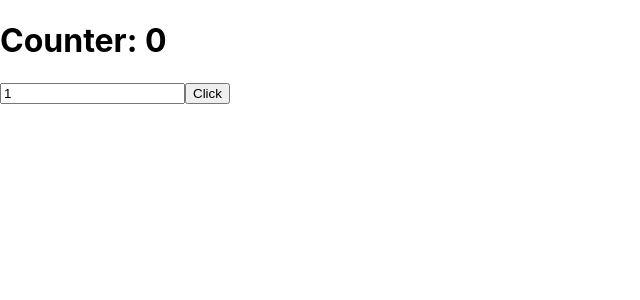
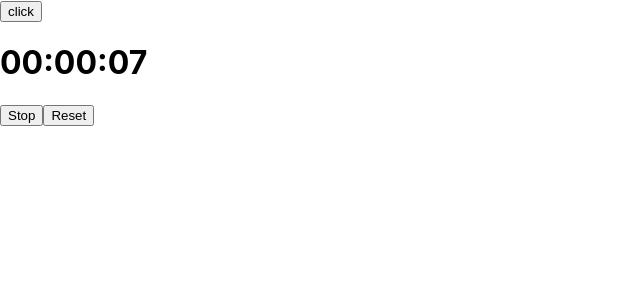
Before and after one commit to Lubov1506/remember, a React (Create React App) app: page / in a window 1280 px wide. Shown: the top 300 px of the page, without its empty margins (0-640 px from the left). Built offline with nearby package versions, Linux system fonts and the light colour scheme.

Commit message:
StopWatch

```diff
--- a/package.json
+++ b/package.json
@@ -11,6 +11,7 @@
     "@testing-library/user-event": "^13.5.0",
     "animate.css": "^4.1.1",
     "classnames": "^2.3.1",
+    "date-fns": "^2.29.3",
     "formik": "^2.2.9",
     "query-string": "^7.1.1",
     "react": "^18.2.0",
--- a/src/App.js
+++ b/src/App.js
@@ -10,7 +10,7 @@ class App extends Component {
   }
 
   render () {
-    return <Clicker />
+    return <Home />
   }
 }
 
--- a/src/components/Home/index.js
+++ b/src/components/Home/index.js
@@ -1,4 +1,5 @@
 import React, {useState} from 'react';
+import StopWatch from '../StopWatch';
 import Tracker from '../Tracker';
 
 const Home = () => {
@@ -9,7 +10,7 @@ const Home = () => {
     return (
         <div>
             <button onClick={handler}>click</button>
-            {isVisible && <Tracker/>}
+            {isVisible && <StopWatch/>}
         </div>
     );
 }
--- /dev/null
+++ b/src/components/StopWatch/index.js
@@ -0,0 +1,29 @@
+import React, { useState, useEffect } from 'react'
+import {format, addSeconds} from 'date-fns'
+
+const StopWatch = () => {
+  const [time, setTime] = useState(new Date(0,0,0,0,0,0))
+  const [isRunning, setIsRunning] = useState(true)
+  const switchRunning = () => {
+    setIsRunning(!isRunning)
+  }
+  let id = null
+  useEffect(() => {
+    if(isRunning){
+    id = setTimeout(() => {
+      setTime(time => addSeconds(time, 1))
+    }, 1000)
+    return () => {
+        clearTimeout(id)
+    }}
+  }, [isRunning,time])
+  return (
+    <div>
+      <h1>{format(time, 'HH:mm:ss')}</h1>
+      <button onClick={switchRunning}>{isRunning ? 'Stop' : 'Start'}</button>
+      <button onClick={()=>{setTime(new Date(0,0,0,0,0,0))}}>Reset</button>
+    </div>
+  )
+}
+
+export default StopWatch
```
Also changed, not shown: 1 other file (tests, documents, lock files or other folders).
